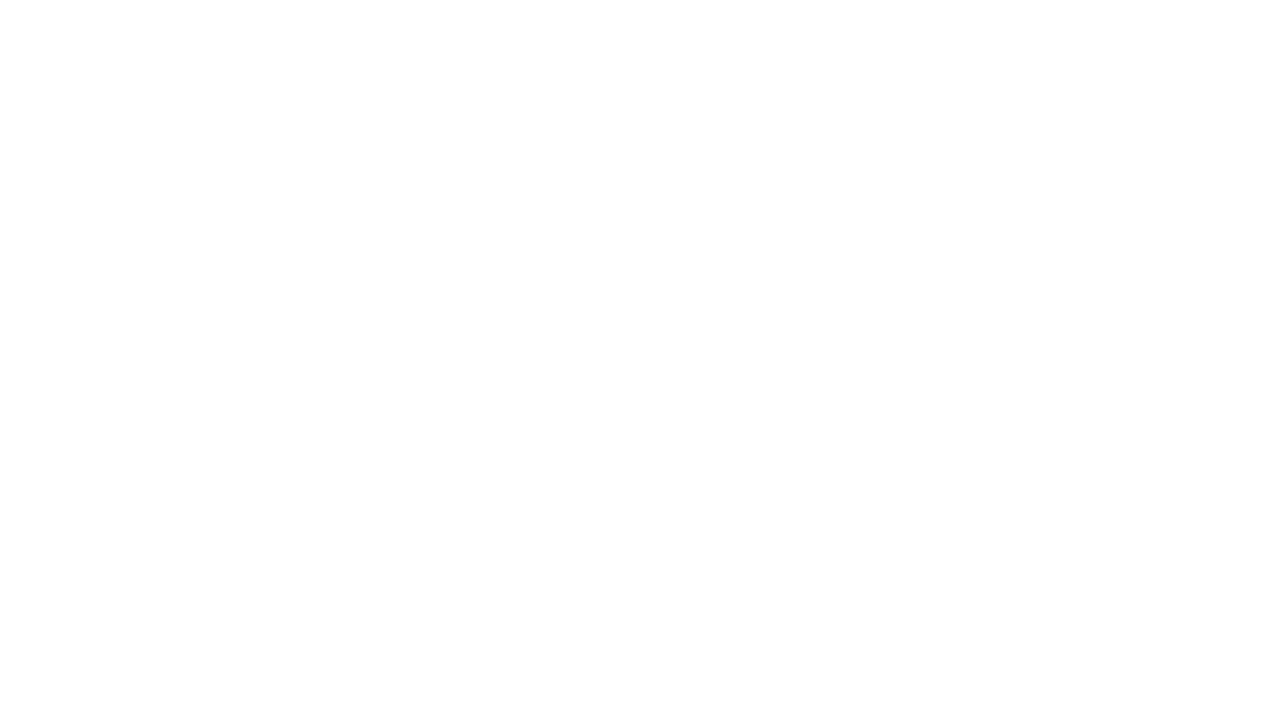
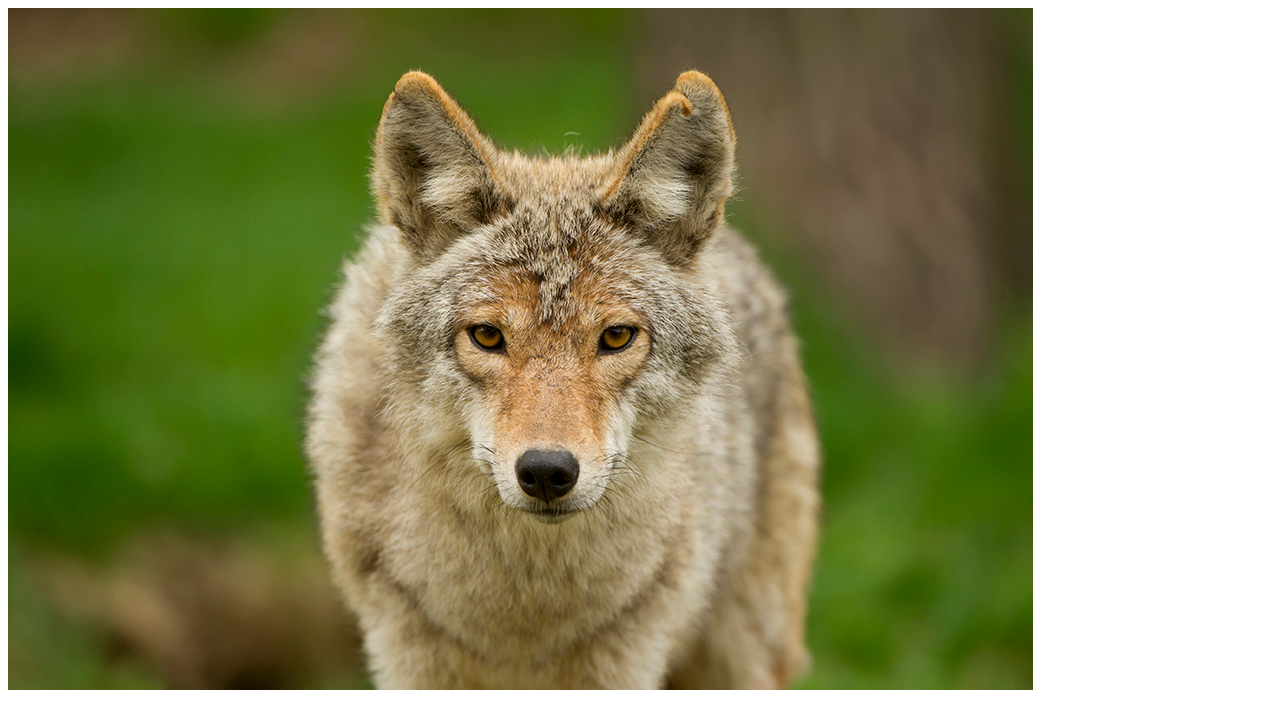
Before and after one commit to ViktorJun/git_study, a plain HTML site: page gallery.html in a window 1280 px wide. Drawn offline with Linux system fonts and the light colour scheme.

Commit message:
add img wolf

```diff
--- a/gallery.html
+++ b/gallery.html
@@ -5,6 +5,6 @@
     <title>gallery</title>
 </head>
 <body>
-
+    <img src="images/wolf.jpeg" alt="wolf">
 </body>
 </html>
```
